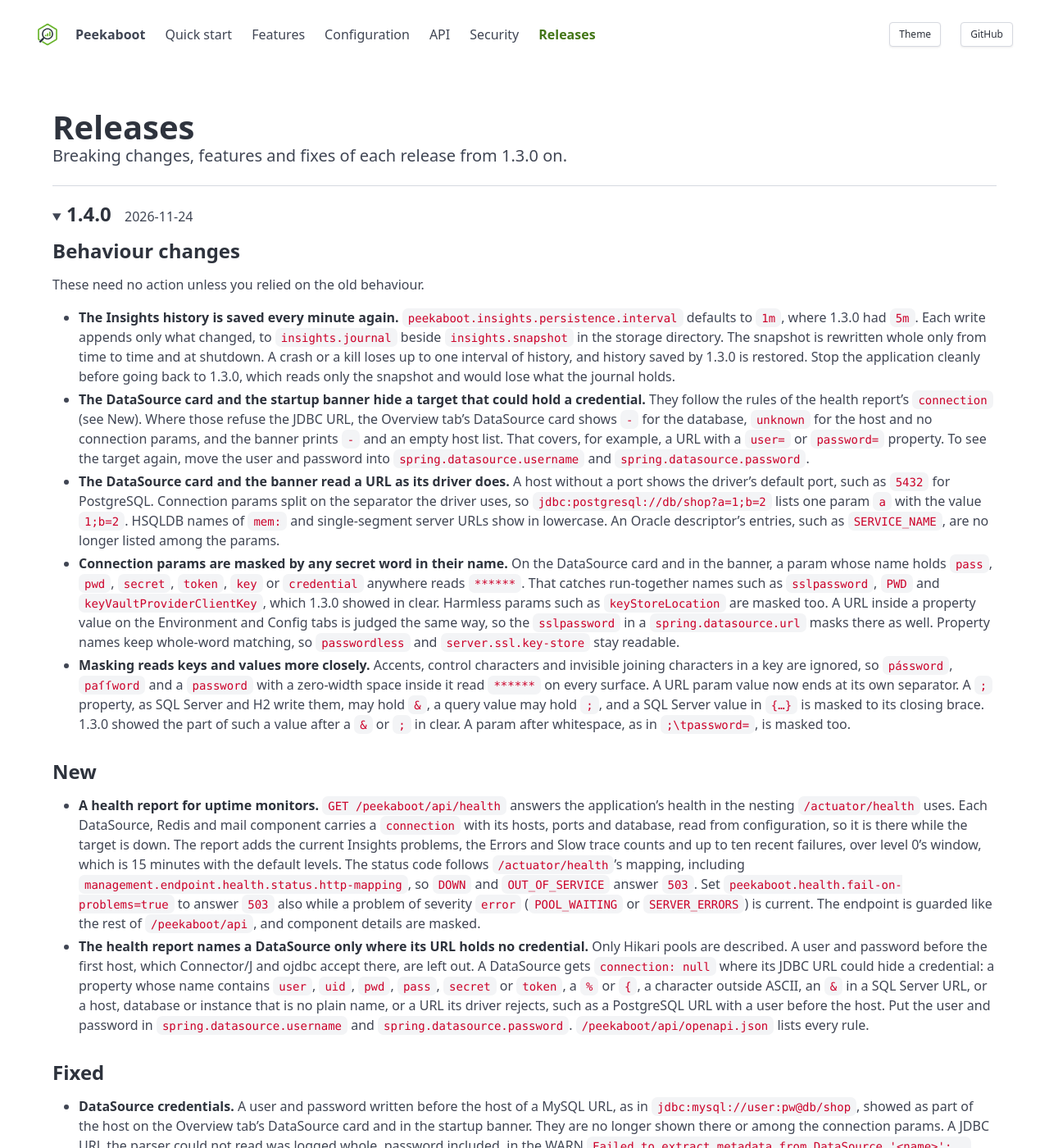
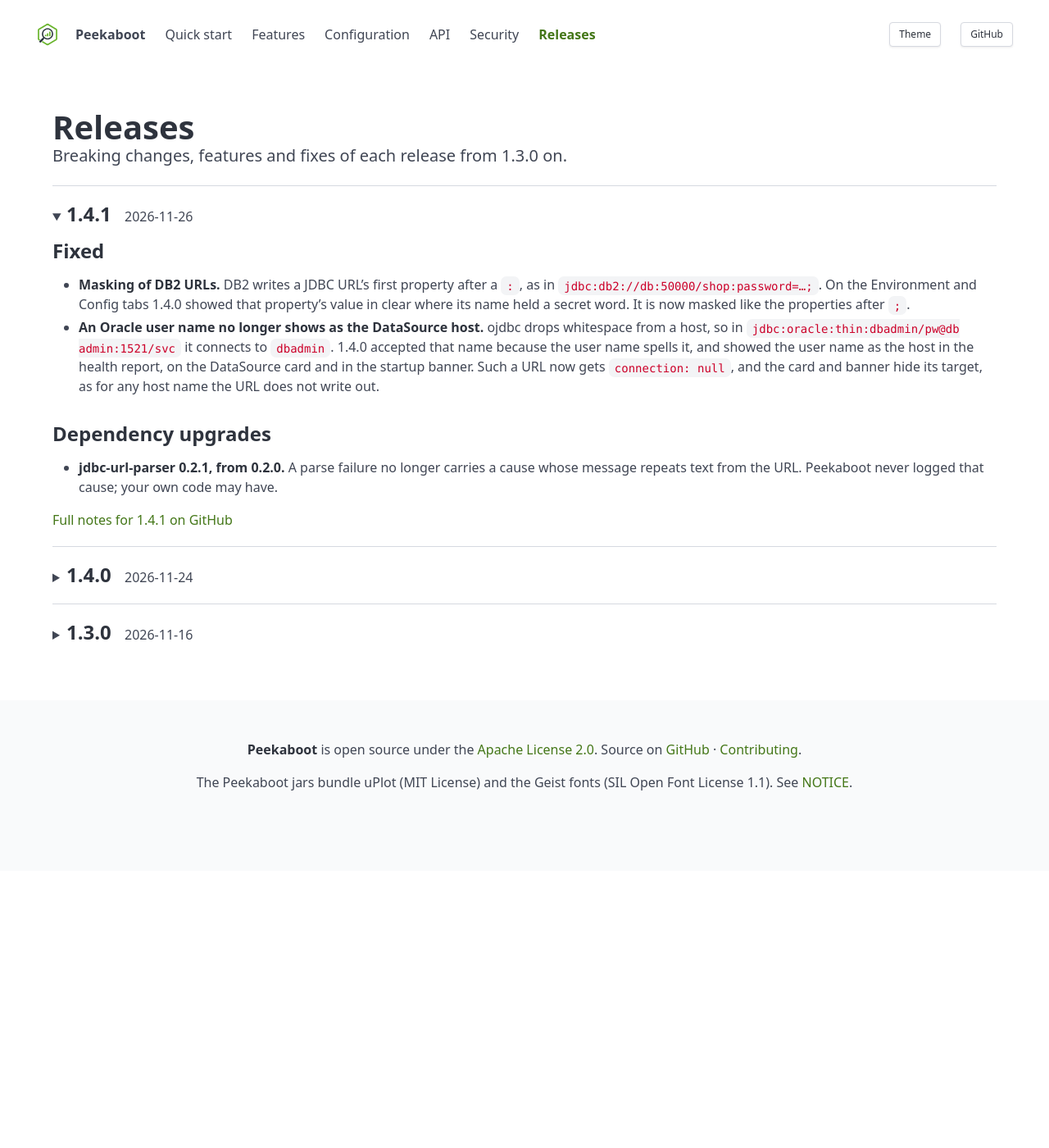
Before and after one commit to peekaboot-org/peekaboot-org.github.io, a Jekyll site: the page built from releases.html, in a window 1280 px wide and 1400 px high. Shown: the whole window at 82% size. Built offline with Jekyll 4.4.1, drawn with Linux system fonts in a browser that asks for light colours; some of the changed text lies outside the part shown.

Commit message:
[release] site for 1.4.1

```diff
--- a/_config.yml
+++ b/_config.yml
@@ -11,7 +11,7 @@ theme: null
 repository_url: https://github.com/peekaboot-org/peekaboot
 maven_group: org.peekaboot
 maven_artifact: peekaboot-spring-boot-starter
-peekaboot_version: 1.4.0
+peekaboot_version: 1.4.1
 java_version: "25"
 spring_boot_version: "4.1"
 
--- a/_data/releases.json
+++ b/_data/releases.json
@@ -1,4 +1,10 @@
 [
+  {
+    "version": "1.4.1",
+    "date": "2026-11-26",
+    "url": "https://github.com/peekaboot-org/peekaboot/releases/tag/1.4.1",
+    "notes": "### Fixed\n\n- **Masking of DB2 URLs.** DB2 writes a JDBC URL's first property after a `:`, as in\n  `jdbc:db2://db:50000/shop:password=…;`. On the Environment and Config tabs 1.4.0 showed that\n  property's value in clear where its name held a secret word. It is now masked like the\n  properties after `;`.\n- **An Oracle user name no longer shows as the DataSource host.** ojdbc drops whitespace from a\n  host, so in `jdbc:oracle:thin:dbadmin/pw@db admin:1521/svc` it connects to `dbadmin`. 1.4.0\n  accepted that name because the user name spells it, and showed the user name as the host in the\n  health report, on the DataSource card and in the startup banner. Such a URL now gets\n  `connection: null`, and the card and banner hide its target, as for any host name the URL does\n  not write out.\n\n### Dependency upgrades\n\n- **jdbc-url-parser 0.2.1, from 0.2.0.** A parse failure no longer carries a cause whose message\n  repeats text from the URL. Peekaboot never logged that cause; your own code may have."
+  },
   {
     "version": "1.4.0",
     "date": "2026-11-24",
```
